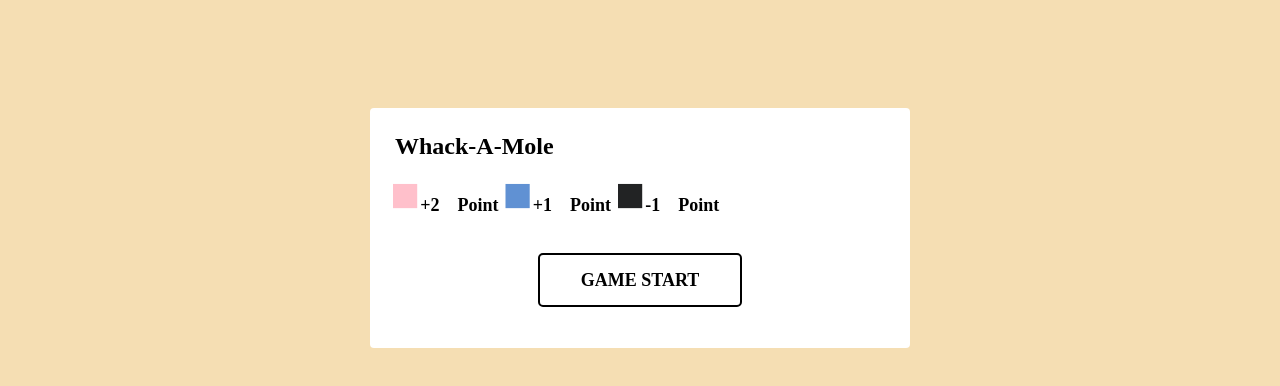
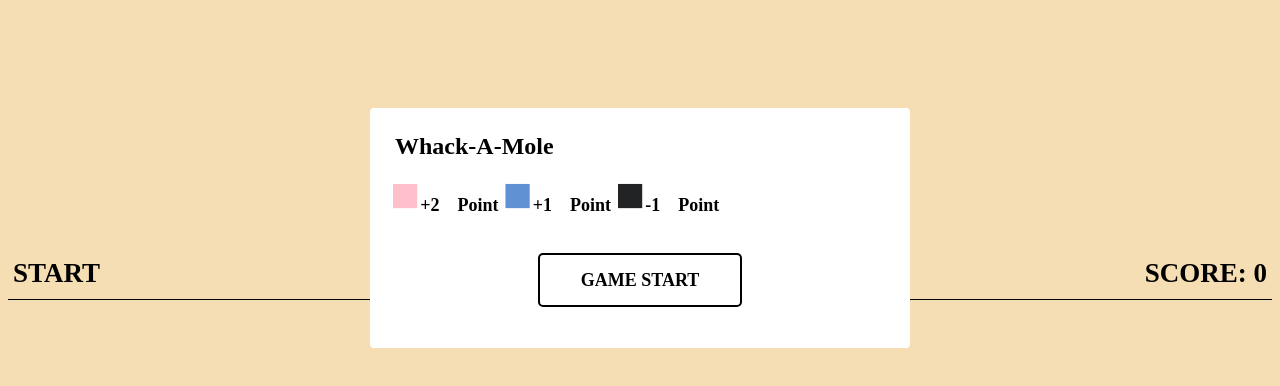
Before and after one commit to bubudoufu/Whack-A-Mole, a plain HTML site: page index.html in a window 1280 px wide. Drawn offline with Linux system fonts and the light colour scheme.

Commit message:
Update index.html

```diff
--- a/index.html
+++ b/index.html
@@ -18,7 +18,7 @@
         </section>
     </div>
 
-    <div id="main" class="main">
+    <div id="main" class="">
         <header>
             <h2>START</h2>
             <h2 class="score">SCORE: 0</h2>
```
